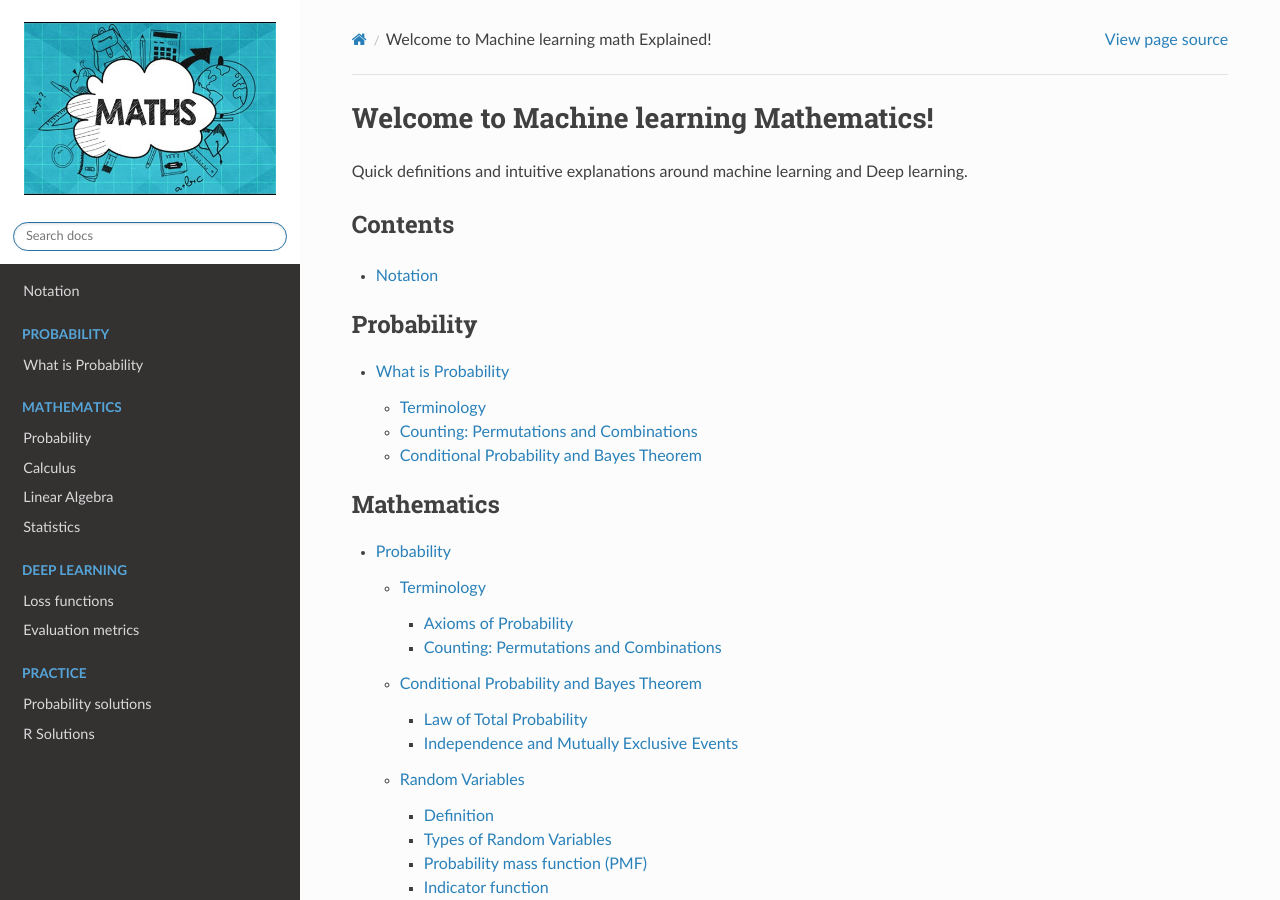
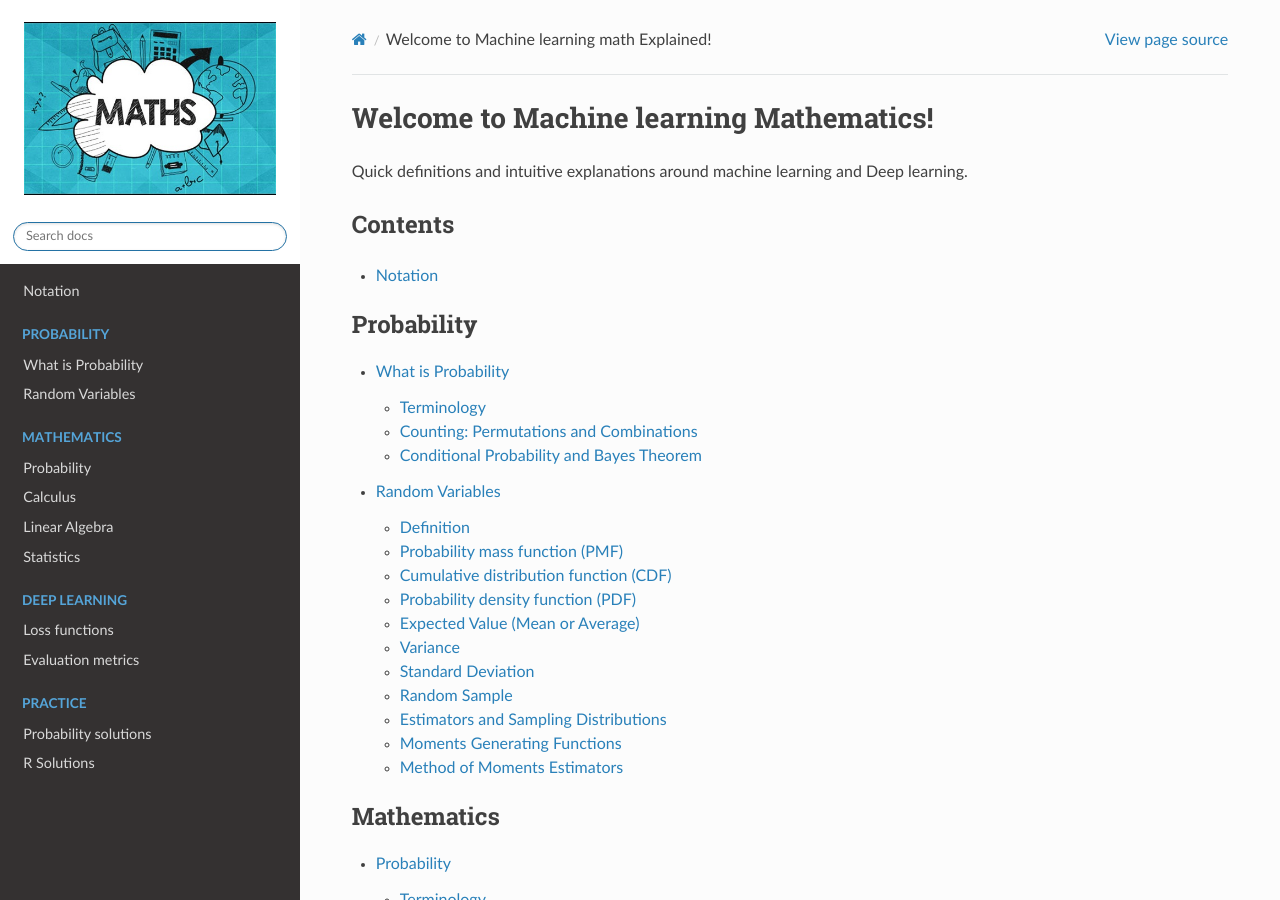
Before and after one commit to akkefa/ml-notes, a Sphinx documentation site: the page built from docs/index.rst, in a window 1280 px wide and 900 px high. Built offline with Sphinx 7.4.7 and the Read the Docs theme 2.0.0, drawn with Linux system fonts in a browser that asks for light colours; some of the changed lines change nothing that is shown.

Commit message:
New changes.

```diff
--- a/docs/index.rst
+++ b/docs/index.rst
@@ -19,6 +19,7 @@ Contents
    :maxdepth: 2
 
    probability/what_is_probability
+   probability/random_variable
 
 .. toctree::
    :caption: Mathematics
--- /dev/null
+++ b/docs/probability/random_variable.rst
@@ -0,0 +1,369 @@
+.. title::
+   What is Random Variable?
+
+#################
+Random Variables
+#################
+
+Definition
+============
+
+.. sidebar:: Other Definition
+
+    A random variable (rv) is a function that maps events (from the sample space S) to the real numbers.
+
+A random variable rv is a real-valued function, whose domain is the entire sample space of an experiment.
+Think of the domain as the set of all possible values that can go into a function. A function takes the domain/input,
+processes it, and renders an output/range. This set of real values obtained from the random variable is called its
+``range``.
+
+Denote random variables by a **capital letters** near the end of the alphabet ``(e.g. X, Y ).``
+
+Types of Random Variables
+--------------------------
+
+#. Discrete random variables
+#. Continuous random variables
+#. Mixed random variables
+
+**Example:**
+Consider the experiment of tossing two coins. For the experiment, the sample space is
+
+.. math::
+
+    S=\{(\mathrm{H}, \mathrm{H}),(\mathrm{H}, \mathrm{T}),(\mathrm{T}, \mathrm{H}),(\mathrm{T}, \mathrm{T})\}
+
+
+
+**Big Picture** In statistics, we will model populations using random variables (e.g. mean, variance) of these random
+variables will tell us about the population we are studying.
+
+Probability mass function (PMF)
+===============================
+A probability mass function of a discrete rv, X and denoted by a lowercase f of x. IF we have two RV X and Y then we use
+subscripts to denote the PMF  :math:`f_X(x) and f_Y(y)`
+
+:math:`\text{Random variable}=X= \begin{cases} 1, & \text { if "Heads" } \\ 0, & \text { if "Tails" }  \end{cases} =
+\begin{cases} P(X=1), & \text { if "Heads" } \\ P(X=0), & \text { if "Tails" }  \end{cases}`
+
+:math:`PMF=f(x)=f_x(x)=P(X=x)= \begin{cases}1 / 2, & \text { if } x=0 \\ 1 / 2, & \text { if } x=1 \\ 0, & \text { otherwise }\end{cases}`
+
+.. math::
+    p(x)=P(X=x)=P(\text { all } x \in S \mid X(s)=x)
+
+Indicator function
+-------------------
+Let A = Set of real numbers
+
+.. math::
+
+    I_{A}(x)= \begin{cases}1, & \text { if } x \in A \\ 0, & \text { if } x \notin A\end{cases}
+
+**Other definition**
+
+The indicator function of a subset A of a set X is a function.
+
+:math:`\text{Indicator function}_{A}(X) = \mathbf{1}_A(x) =\begin{cases} 1, & \text { if } A \cap X \neq \emptyset \\ 0, & \text { otherwise }\end{cases}`
+
+**Notation**
+
+:math:`\mathbb{1} _{A}(x)`
+
+Cumulative distribution function (CDF)
+=======================================
+.. math::
+
+ F(y)=P(X \leq y)=\sum_{x \leq y} P(X=x)
+
+For continuous rv
+------------------
+The cumulative distribution function (cdf) for a continuous rv X is given by :math:`F(x)=P(X \leq x)=\int_{-\infty}^{x} f(t) d t`
+
+* :math:`0 \leq F(x) \leq 1`
+* :math:`\lim _{x \rightarrow-\infty} F(x)=0 \quad and \quad \lim _{x \rightarrow \infty} F(x)=1`
+* f(x) is always increasing.
+
+Probability density function (PDF)
+==================================
+X = f(x) is the probability density function of the continues random variable X.
+
+.. math::
+
+    P(a \leq X \leq b)=\int_{a}^{b} f(x) d x
+
+
+f(x) = Curve under which area represent the probability :math:`P(a \leq X \leq b)=\int_{a}^{b} f(x) d x`
+
+Probability Distributions
+-------------------------
+So a random variable can take multiple values. One very important thing is to know if some values will be more often
+encountered than others. The description of the probability of each possible value that a random variable can take is
+called its probability distribution.
+
+
+Expected Value (Mean or Average)
+=================================
+The expected value E(X) or :math:`\mu_x` of a random variable is a weighted average of all possible outcomes. In the
+case of a continuum of possible outcomes, the expectation is defined by integration.
+
+.. math::
+
+    \mu=\mu_x=E(X)=\sum_{x} k P(X=x)
+
+**E.g**
+
+5 exams result : 70 +80 + 80 + 90 + 90
+
+:math:`A v g=\frac{70+80+80+90+90}{5} = \frac{1}{5}(70)+\frac{2}{5}(80)+\frac{2}{5}(90) = 82.5`
+
+**E.g**
+
+Let X represent the outcome of a roll of a fair six-sided die. The possible values for X are 1, 2, 3, 4, 5, and 6, all
+of which are equally likely with a probability of :math:`1/6`
+The Expected Value of X is
+
+:math:`E[X] = 1\cdot\frac16 + 2\cdot\frac16 + 3\cdot\frac16 + 4\cdot\frac16 + 5\cdot\frac16 + 6\cdot\frac16 = (1+2+3+4+5+6) / 6= 3.5`
+
+
+**E.g**
+
++---------+------+------+------+
+| x       | 1    | 2    | 3    |
++=========+======+======+======+
+| P(X=x)  | 1/4  | 1/4  | 1/2  |
++---------+------+------+------+
+
+:math:`E[X] =(1)(1 / 4)+(2)(1 / 4)+(3)(1 / 2) = 9/4 = 2.25 = \sum_{x} x P(X=x)`
+
+For continuous random variables
+--------------------------------
+The expected value is defined by the integral of the probability density function.
+
+:math:`E(X)=\int_{-\infty}^{\infty} x f(x) d x`
+
+If random variables is function
+--------------------------------
+.. math::
+
+    E(g(X))=\left\{\begin{array}{l}
+    \sum_{k} g(k) P(X=k), X  \text { is discrete } \\
+    \int_{-\infty}^{\infty} g(x) f(x) d x, X \text { is continuous. }
+    \end{array}\right.
+
+| :math:`E(a X+b)=\sum_{k}(a X+b) P(X=k)`
+| :math:`E(a X+b)= a \sum_{k} k P(X=k)+b \sum_{k} P(X=k)`
+| :math:`E(a X+b)= a E(x) + b * 1 = a E(x) + b`
+
+Law of the Unconscious Statistician
+------------------------------------
+IF X with pdf :math:`f_x(x)` and g is a function ``Find 𝖤[𝗀(𝖷)]``
+
+Let Y=g(X). The pdf for Y is:
+
+| :math:`f_{Y}(y)=f_{X}\left(g^{-1}(y)\right) \cdot\left|\frac{d}{d y} g^{-1}(y)\right| = \text { So, } E[g(X)]=E[Y]=\int_{-\infty}^{\infty} y \cdot f_{Y}(y) d y`
+| :math:`=\int_{-\infty}^{\infty} y \cdot f_{x}\left(g^{-1}(y)\right) \cdot\left|\frac{d}{d y} g^{-1}(y)\right| d y`
+| :math:`\text { Let } x=g^{-1}(y) \text {. Then } d x=\frac{d}{d y} g^{-1}(y) d y`
+| :math:`E[g(X)]=\int_{-\infty}^{\infty} g(x) f_{X}(x)) d x`
+
+Properties
+-----------
+Expectation is a linear operator, which means for our purposes it has a couple of nice properties
+
+:math:`E(X+Y)=E(X)+E(Y), E(a X)=a E(X)`
+
+
+Examples
+----------
+
+:math:`X \sim N(\mu, \sigma^2)= E[X]=\int_{-\infty}^{\infty} x f(x) d x=\int_{-\infty}^{\infty} x \frac{1}{\sqrt{2 \pi \sigma^{2}}} e^{-\frac{1}{2 \sigma^{2}}(x-\mu)^{2}} d x = \mu`
+
+Variance
+=========
+* Measures how far we expect our random variable to be from the mean.
+* Measures of **spread** of a distribution.
+
+Defined as
+------------
+:math:`\sigma^2` or V(X).
+
+:math:`V(X) = E[(X - E[X])^2] = E[(X - \mu)^2]  = E[X^2] - E[X]^2`
+
+| :math:`V(X) = E[(X - \mu)^2]`
+| :math:`V(X) = E[X^2 - 2\mu X + \mu^2]`
+| :math:`V(X) = E[X^2 - 2\mu E[X] + \mu^2]`
+| :math:`V(X) = E[X^2 - 2\mu^2 + \mu^2]`
+| :math:`V(X) = E[X^2 - \mu^2]`
+| :math:`V(X) = E[X^2] - E[X]^2`
+
+
+For continuous rv
+------------------
+If X is a continuous random variable, the variance is defined by the integral of the probability density function.
+:math:`V(X)=\int_{-\infty}^{\infty} (x - \mu_x)^2 f(x) d x`
+
+| :math:`V(X)=\int_{-\infty}^{\infty} (x - \mu_x)^2 f(x) d x`
+| :math:`= \int_{-\infty}^{\infty}\left(x^{2}-2 \mu_{x} x+\mu_{x}^{2}\right) f(x) d x`
+| :math:`= \int_{-\infty}^{\infty}x^{2} f(x) d x - 2 \mu_{x} \int_{-\infty}^{\infty}x f(x) d x + \mu_{x}^{2} \int_{-\infty}^{\infty}f(x) d x`
+
+:math:`V(X) = E(X^2)-E(X)^2`
+
+Properties
+-----------
+``For Function``
+
+:math:`V(g(X))= \begin{cases}\sum_{k}(g(k)-E(g(X)))^{2} P(X=k), & X \text { discrete } \\ \int_{-\infty}^{\infty}(g(x)-E(g(X)))^{2} f(x) d x, & X \text { continuc }\end{cases}`
+
+``Find Var[aX] = ?``
+
+| Let Y = aX. Then
+| :math:`\mu_y = E[Y] = E[aX] = E[a\mu_x] = aE[\mu_x] = aE[X]`
+
+==> :math:`Var[aX] = Var[Y] = Var[(Y - \mu_y)^2] = a^2 Var[(X - \mu_x)^2] = a^2 V(X)`
+
+Find V(a X+b)
+^^^^^^^^^^^^^^
+| :math:`V(a X+b)=E[(a X+b-E(a X+b))^2]`
+| :math:`= E[(a x+ \not{b} -a E(x)- \not{b})^2]`
+| :math:`= E[(a^2 (x - E(x))^2]`
+| :math:`= a^2 E[(x - E(x)^2] = a^2 V(x)`
+
+Variance measure the spread the data B shift the data but doest not affect the spread.
+
+Standard Deviation
+===================
+The standard deviation is the square root of the variance. :math:`\sigma_x = \sqrt{V(X)}`
+
+Independent and identically distributed random variables (IID)
+---------------------------------------------------------------
+Random Sample == IID
+
+Random Sample
+==============
+A collection of random variables is independent and identically distributed if each random variable has the same
+probability distribution as the others and all are mutually independent.
+
+Random Sample = :math:`X_1, X_2, X_3, ..., X_n`
+
+Suppose that :math:`X_1, X_2, X_3, ..., X_n` is a random sample from the gamma distribution with parameters :math:`alpha`
+and :math:`\beta`.
+
+.. math::
+
+    X_{1},X_{2}, \ldots, X_{n} \stackrel{\mathrm{iid}}{\sim} \Gamma(\alpha, \beta)
+
+**E.g**
+
+A good example is a succession of throws of a fair coin: The coin has no memory, so all the throws are "independent".
+And every throw is 50:50 (heads:tails), so the coin is and stays fair - the distribution from which every throw is
+drawn, so to speak, is and stays the same: "identically distributed".
+
+Estimators and Sampling Distributions
+======================================
+:math:`\theta` will denote a generic parameter.
+
+**E.g**
+
+:math:`\theta = \mu , \theta = p , \theta = \lambda , \theta = (\alpha, \beta)`
+
+**Estimator**
+
+:math:`\hat{\theta}` = a Random variable,
+
+:math:`\hat{\theta}=\bar{X}`
+
+
+**Estimate**
+
+:math:`\hat{\theta}` = a observed number
+
+:math:`\hat{\theta}=\bar{x} = 42.5`
+
+.. image:: https://cdn.mathpix.com/snip/images/FHayA6rumuEuRTs3FBcp4TSwOAhRTpLl_3HSJXTSovo.original.fullsize.png
+
+- We want our estimator of to be correct “on average.
+- :math:`\bar{X}` is a random variable with its owo distribution and its own mean or expected value.
+
+We would like sample mean :math:`𝖤[\bar{𝖷}] = μ` to be close to the true mean or population mean :math:`μ`.
+
+If this is true, we say that :math:`\bar{𝖷}` is an unbiased estimator of :math:`\mu`.
+
+In general, :math:`\bar{\theta}` is an unbiased estimator of :math:`\theta`. if  :math:`E[\bar{\theta}] = \theta`.
+That's is really good thing.
+
+Let X1, X2, ..., Xn be random sample from any  distribution with mean :math:`\mu`.
+
+That is :math:`E[X_i] = \mu` for i = 1,2,3,..., n.
+Then
+
+.. math::
+    E[\bar{X}]=E\left[\frac{1}{n} \sum_{i=1}^{n} X_{i}\right]
+    =\frac{1}{n} \sum_{i=1}^{n} E\left[X_{i}\right]
+
+    =\frac{1}{n} \sum_{\mathrm{i}=1}^{\mathrm{n}} \mu=\frac{1}{\mathrm{n}}(\mu+\mu+\cdots+\mu)=\frac{1}{\mathrm{n}} \mathrm{n} \mu=\mu
+
+
+We have shown that, no matter what distribution we
+are working with, if the mean is :math:`\mu` ,:math:`bar{X}` is an unbiased estimator for :math:`\mu`.
+
+Moments Generating Functions
+=============================
+Suppose That,
+
+.. math::
+
+    X_{1}, X_{2}, \ldots, X_{n} \stackrel{\text { iid }}{\sim} Bernoulli(p)
+
+    \text { What is the distribution of } Y=\sum_{i=1}^{n} X_{i} ?
+
+    Y=\sum_{i=1}^{n} X_{i} \sim bin(n, p)
+
+Each X_i take value success (P) and failure (1-P). So summing all X_i is equal to sum of all success gives the value of Y.
+Which is binomial distribution.
+
+Let X be a random variable. It’s moment generating function (mgf) is denoted and defined as
+
+.. math::
+
+    M_{X}(t)=E\left[e^{t X}\right]=\int_{-\infty}^{\infty} e^{t x} f_{X}(x) d x
+
+Properties
+-----------
+- Moment generating functions also uniquely identify distributions.
+
+Bernoulli(𝗉)
+------------
+| :math:`M_{X}(t)=E\left[e^{t X}\right]=\sum_{x} e^{t x} f_{X}(x)=\sum_{x} e^{t x} P(X=x)`
+| :math:`=e^{t \cdot 0} P(X=0)+e^{t \cdot 1} P(X=1)`
+| :math:`=1 \cdot(1-p)+e^{t} \cdot p`
+| :math:`=1-p+p e^{t}`
+
+Binomial(𝗉, 𝗏)
+--------------
+
+.. image:: https://cdn.mathpix.com/snip/images/oWtMZ14NSybsuE5sEGi3CvmpAtE2dlM-m9S519TTPuU.original.fullsize.png
+
+Some distribution
+------------------
+
+.. image:: https://cdn.mathpix.com/snip/images/oLROi0YuJYc_kDzSYRACNdujNGLM3Qx_TPXKcbVE-qA.original.fullsize.png
+
+
+Some distribution with :math:`X_{1}, X_{2}, \ldots, X_{n} \text { iid }` and :math:`Y=\sum_{i=1}^{n} X_{i}` .
+
+:math:`M_{Y}(t)=\left[M_{X_{1}}(t)\right]^{n}`
+
+We have just seen that the moment generating function of the sum. Is the moment generating function of one of them
+raised to the nth power.
+
+
+Key points
+------------
+- sum of n iid Bernoulli(p) random variables is bin(n, p)
+- sum of n iid exp(rate =\lambda) random variables is Gamma(n, \lambda)
+- sum of m iid bin(n,p) is bin(nm,p)
+- sum of n iid \Gamma(\alpha, \beta) is \Gamma(n \alpha, \beta)
+- sum of n iid :math:`N\left(\mu, \sigma^{2}\right) is N\left(n \mu, n \sigma^{2}\right)`.
+- sum of $n$ independent normal random variable with :math:`\mathrm{X}_{\mathrm{i}} \sim \mathrm{N}\left(\mu_{\mathrm{i}}, \sigma_{\mathrm{i}}^{2}\right)$ is $\mathrm{N}\left(\sum_{\mathrm{i}=1}^{\mathrm{n}} \mu_{\mathrm{i}}, \sum_{\mathrm{i}=1}^{\mathrm{n}} \sigma_{\mathrm{i}}^{2}\right)`
+
+Method of Moments Estimators
+=============================
```
